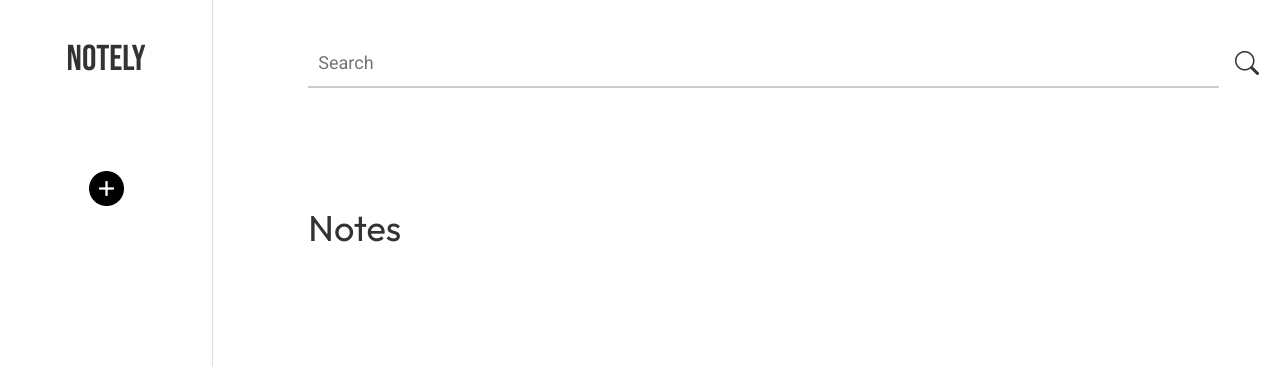
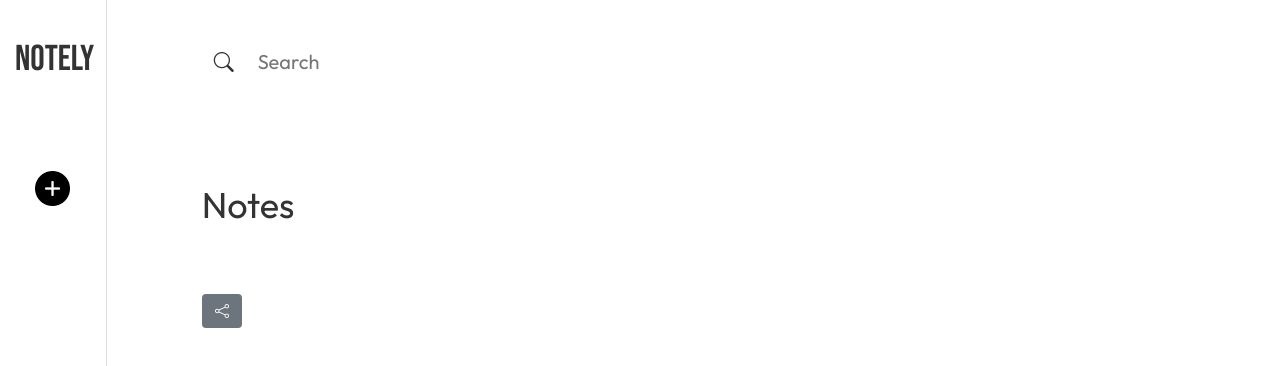
Before and after one commit to FranBeron/Notes_App, an Angular app: page / in a window 1280 px wide. Shown: the top 366 px of the page. Built offline with nearby package versions, Linux system fonts and the light colour scheme.

Commit message:
add functionality, and change  design in notes component

```diff
--- a/src/app/main/main.component.html
+++ b/src/app/main/main.component.html
@@ -1,5 +1,5 @@
 <div class="content">
-  <div class="col-md-2 sidebar">
+  <div class="col-md-2 col-sm-2 col-lg-1  col-xl-1 sidebar">
     <app-sidebar (colorSelected)="onColorSelected($event)"></app-sidebar>
   </div>
 
--- a/src/app/notes/notes.component.css
+++ b/src/app/notes/notes.component.css
@@ -2,8 +2,29 @@
     padding-left: 80px;
 }
 
-.search {
+.search-bar {
+    display: flex;
+    align-items: center;
+    background-color: transparent;
+    border: none;
     padding-top: 40px;
+    font-family: 'Outfit', sans-serif;
+}
+
+.search-bar button {
+    pointer-events: none;
+}
+
+.search-bar button,
+input {
+    border: none;
+    background-color: transparent;
+    padding: 8px 12px;
+    font-size: 2rem;
+}
+
+.search-bar input[type="search"] {
+    border: none;
 }
 
 .title {
@@ -28,9 +49,11 @@
     0% {
         background-position: 0 0;
     }
+
     50% {
         background-position: 100% 0;
     }
+
     100% {
         background-position: 0 0;
     }
@@ -92,43 +115,76 @@ textarea:focus {
     color: red;
 }
 
+
 .note.new-note {
-    animation: newNoteAnimation 1s;
+    animation-name: newNoteAnimation;
+    animation-duration: 0.8s;
+    animation-timing-function: cubic-bezier(0.68, -0.55, 0.265, 1.55);
 }
 
-.search {
-    display: flex;
-    align-items: center;
-    margin-bottom: 20px;
+@keyframes newNoteAnimation {
+    0% {
+        opacity: 0;
+        transform: translateY(-20px) rotate(10deg);
+    }
+
+    30% {
+        opacity: 1;
+        transform: translateY(0) rotate(-5deg);
+    }
+
+    60% {
+        transform: translateY(0) rotate(3deg);
+    }
+
+    100% {
+        transform: translateY(0) rotate(0);
+    }
 }
 
-.search input {
-    border: none;
-    border-bottom: 2px solid #ccc;
-    font-size: 18px;
-    padding: 10px;
-    margin-right: 10px;
-    width: 100%;
+
+/* scroll started */
+textarea::-webkit-scrollbar {
+    width: 3px;
 }
 
-.search button {
-    border: none;
-    background-color: transparent;
-    font-size: 24px;
-    color: #333;
-    cursor: pointer;
+/* Handle */
+textarea::-webkit-scrollbar-thumb {
+    -webkit-border-radius: 10px;
+    border-radius: 10px;
+    background: rgba(17, 17, 17, 0.377);
+    -webkit-box-shadow: inset 0 0 6px rgba(0, 0, 0, 0.5);
 }
 
 
 
-@keyframes newNoteAnimation {
-    0% {
-        transform: scale(0.5);
-        opacity: 0;
-    }
 
-    100% {
-        transform: scale(1);
-        opacity: 1;
-    }
+/**/
+/*/*/
+
+.editor {
+    border: 2px solid rgba(0, 0, 0, 0.2);
+    border-radius: 4px;
 }
+
+.NgxEditor__MenuBar {
+    border-top-left-radius: 4px;
+    border-top-right-radius: 4px;
+    border-bottom: 1px solid rgba(0, 0, 0, 0.2);
+}
+
+.NgxEditor {
+    border-top-left-radius: 0;
+    border-top-right-radius: 0;
+    border: none;
+}
+
+.CodeMirror {
+    border: 1px solid #eee;
+    height: auto;
+    margin-bottom: 0.7rem;
+}
+
+pre {
+    white-space: pre !important;
+}
--- a/src/app/notes/notes.component.html
+++ b/src/app/notes/notes.component.html
@@ -1,7 +1,7 @@
 <div class="section">
-  <div class="search">
+  <div class="search-bar">
+    <button type="submit"><i class="bi bi-search"></i></button>
     <input type="search" name="" id="" placeholder="Search" [(ngModel)]="searchText">
-    <button type="submit"><i class="bi bi-search"></i></button>
   </div>
 
   <div class="title">
@@ -12,15 +12,21 @@
     <div class="note-skeleton"></div>
   </div>
 
+  <button class="btn btn-secondary animate__animated animate__pulse" (click)="exportPDF()">
+    <i class="bi bi-share"></i>
+  </button>
 
   <div *ngIf="!showSkeleton" class="note-container">
 
     <div class="note" *ngFor="let note of notes | filter: searchText" [style.backgroundColor]="note.backgroundColor"
       [ngClass]="{ 'new-note': note.new }">
-      <textarea [style.backgroundColor]="note.backgroundColor" [(ngModel)]="note.content"
-        placeholder="Tomar una nota..."></textarea>
+      <textarea id="notes" [style.backgroundColor]="note.backgroundColor" [(ngModel)]="note.content"
+        placeholder="Take a note..."></textarea>
       <span class="date">{{ note.createdAt | date: 'MMM d, y' }}</span>
       <button class="btn-delete" (click)="onDeleteNote(notes.indexOf(note))"><i class="bi bi-trash3"></i></button>
+
     </div>
+
   </div>
+
 </div>
--- a/src/app/notes/notes.component.ts
+++ b/src/app/notes/notes.component.ts
@@ -1,4 +1,5 @@
 import { Component, EventEmitter, Input, Output } from '@angular/core';
+import jsPDF from 'jspdf';
 
 @Component({
   selector: 'app-notes',
@@ -12,6 +13,7 @@ export class NotesComponent {
   filteredNotes: any[] = [];
   loading = false;
   showSkeleton: boolean = false;
+
   constructor() {}
 
   filterNotes() {
@@ -23,4 +25,40 @@ export class NotesComponent {
   onDeleteNote(index: number) {
     this.deleteNote.emit(index);
   }
+
+  exportPDF() {
+    const doc = new jsPDF();
+    const notes = this.notes.filter((note) => !note.new);
+    const pageHeight = doc.internal.pageSize.getHeight();
+    const noteWidth = 100;
+    const noteHeight = 100; // Altura inicial de la nota
+    let y = 20; // Posición vertical actual
+
+    notes.forEach((note, index) => {
+      const createdAt = note.createdAt.toLocaleDateString();
+      const lines = doc.splitTextToSize(note.content, noteWidth - 10);
+      const contentHeight = doc.getTextDimensions(note.content).h;
+      const height = Math.max(contentHeight + 30, noteHeight);
+
+      // Si la nota actual no cabe en la página actual, agregue un salto de página
+      if (y + height + 20 > pageHeight) {
+        doc.addPage();
+        y = 20;
+      }
+
+      doc
+        .setFillColor(note.backgroundColor)
+        .rect(50, y, noteWidth, height, 'F')
+        .setFontSize(8)
+        .text(createdAt, 60, y + 10)
+        .setFontSize(12)
+        .text(lines, 60, y + 25);
+
+      y += height + 20; // Agregar margen inferior para la siguiente nota
+    });
+
+    doc.save('notes.pdf');
+  }
+
+
 }
--- a/src/app/sidebar/sidebar.component.css
+++ b/src/app/sidebar/sidebar.component.css
@@ -53,3 +53,24 @@ button {
 .rotate-button.rotate {
     transform: rotate(90deg);
 }
+
+
+.menu-item {
+    opacity: 0;
+    animation-name: appear;
+    animation-duration: 0.2s;
+    animation-timing-function: ease-out;
+    animation-fill-mode: forwards;
+}
+
+@keyframes appear {
+    from {
+        opacity: 0;
+        transform: translateY(-100px);
+    }
+
+    to {
+        opacity: 1;
+        transform: translateY(0);
+    }
+}
--- a/src/app/sidebar/sidebar.component.html
+++ b/src/app/sidebar/sidebar.component.html
@@ -3,14 +3,17 @@
 </div>
 
 <div class="sidebar">
-  <button class="rotate-button" [ngClass]="{'rotate': isRotated}"  (click)="onRotateButtonClick()" mat-button [matMenuTriggerFor]="menu">
+  <button class="rotate-button" [ngClass]="{'rotate': isRotated}" (click)="onRotateButtonClick()" mat-button [matMenuTriggerFor]="menu">
     <img src="../../assets/images/add.png" alt="">
   </button>
-  <mat-menu #menu="matMenu" class="matMenu">
-    <button mat-menu-item (click)="onColorSelected('#fdc973')"><div class="color yellow"></div></button>
-    <button mat-menu-item (click)="onColorSelected('#fdc973')"><div class="color orange"></div></button>
-    <button mat-menu-item (click)="onColorSelected('#a082d5')"><div class="color violet"></div></button>
-    <button mat-menu-item (click)="onColorSelected('#16e4ff')"><div class="color sky-blue"></div></button>
-    <button mat-menu-item (click)="onColorSelected('#e4f692')"><div class="color yellow-lemon"></div></button>
+
+  <mat-menu #menu="matMenu" class="custom-menu" (closed)="onMenuClosed()" >
+    <button mat-menu-item class="menu-item"  (click)="onColorSelected('#fdc973')"><div class="color yellow"></div></button>
+    <button mat-menu-item class="menu-item"  (click)="onColorSelected('#fdc973')"><div class="color orange"></div></button>
+    <button mat-menu-item class="menu-item"  (click)="onColorSelected('#a082d5')"><div class="color violet"></div></button>
+    <button mat-menu-item class="menu-item"  (click)="onColorSelected('#16e4ff')"><div class="color sky-blue"></div></button>
+    <button mat-menu-item class="menu-item"  (click)="onColorSelected('#e4f692')"><div class="color yellow-lemon"></div></button>
   </mat-menu>
+
+
 </div>
--- a/src/app/sidebar/sidebar.component.ts
+++ b/src/app/sidebar/sidebar.component.ts
@@ -9,12 +9,21 @@ export class SidebarComponent {
   @Output() colorSelected = new EventEmitter<string>();
 
   isRotated = false;
+  isMenuOpen = false;
 
   onRotateButtonClick() {
-    this.isRotated = true;
+    this.isRotated = !this.isRotated;
+  }
+
+  onMenuClosed() {
+    this.isMenuOpen = false;
+    if (this.isRotated) {
+      this.isRotated = false;
+    }
   }
 
   onColorSelected(color: string) {
     this.colorSelected.emit(color);
   }
+
 }
--- a/src/styles.css
+++ b/src/styles.css
@@ -1,22 +1,42 @@
 @import "~bootstrap-icons/font/bootstrap-icons.css";
 @import '~@angular/material/prebuilt-themes/deeppurple-amber.css';
+@import 'https://cdnjs.cloudflare.com/ajax/libs/animate.css/4.1.1/animate.min.css';
 
-body{
+body {
     height: 100vh;
     background-color: #fff;
 }
-html, body { height: 100%; }
-body { margin: 0; font-family: Roboto, "Helvetica Neue", sans-serif; }
 
-#matMenudiv{
-    box-shadow: none!important;
-    background-color: transparent!important;
+html,
+body {
+    height: 100%;
 }
-.mat-mdc-menu-panel{
-    box-shadow: none!important;
-    background-color: transparent!important;
-    width: 50px;
+
+body {
+    margin: 0;
+    font-family: Roboto, "Helvetica Neue", sans-serif;
 }
-.mat-menu-panel {
-    max-width: 35px;
+
+.cdk-overlay-connected-position-bounding-box,
+.mat-mdc-menu-panel.mat-mdc-menu-panel {
+    max-width: 80px !important;
+    width: auto;
+    min-width: auto !important;
 }
+
+.mat-mdc-menu-panel {
+    box-shadow: none !important;
+    background-color: transparent !important;
+    max-width: 10px;
+}
+
+.mat-mdc-menu-item.mdc-list-item {
+    width: 15px;
+    height: 15px;
+    border-radius: 50%;
+}
+
+
+.mat-ripple.mat-mdc-menu-ripple {
+    display: none;
+}
```
